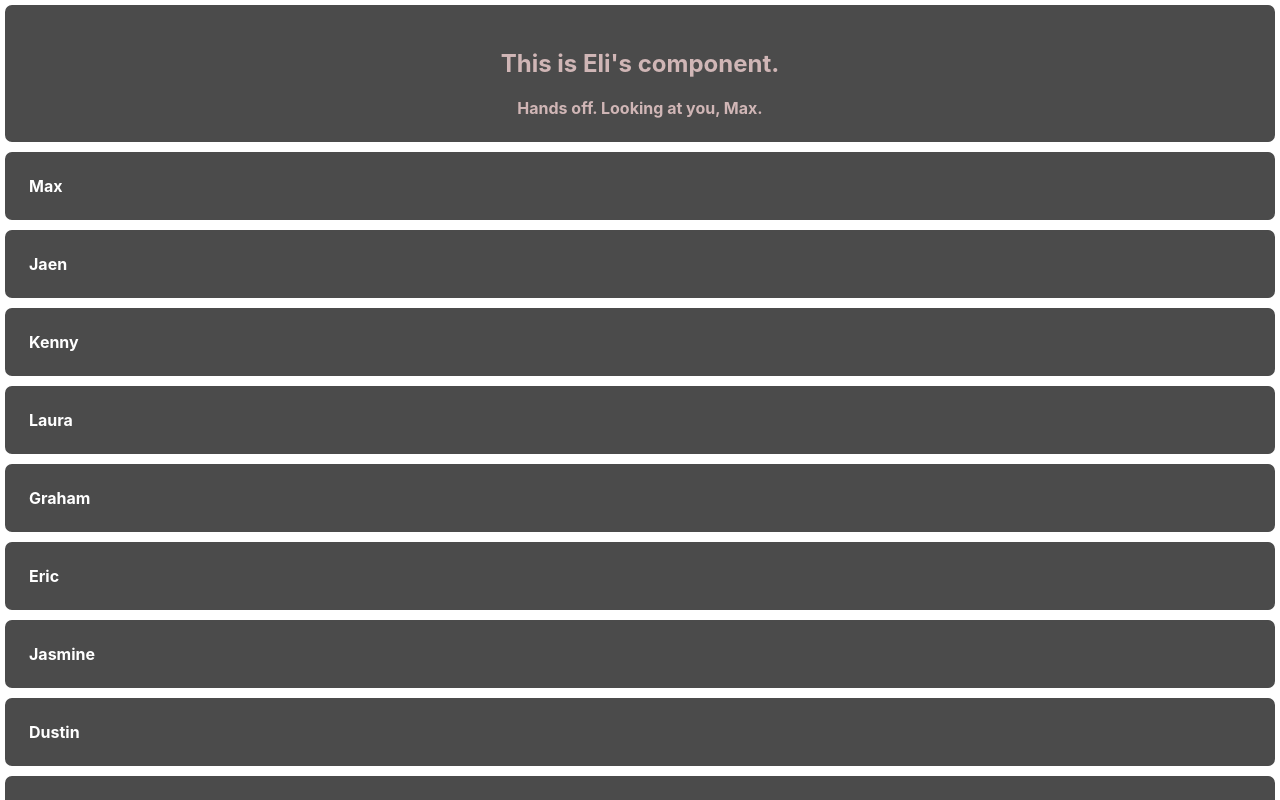
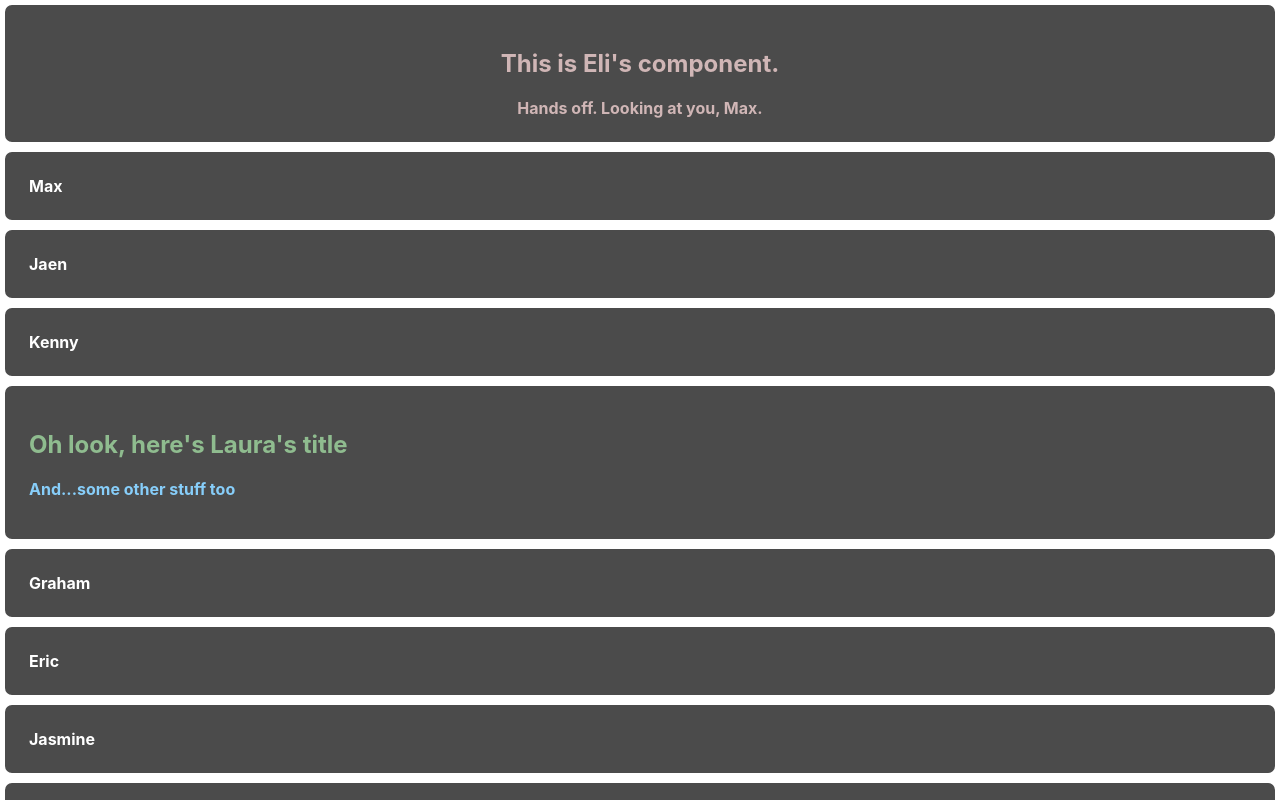
Before and after one commit to eli-cusic/udemy-practice-app, a React (Create React App) app: page / in a window 1280 px wide. Shown: the top 800 px of the page. Built offline with nearby package versions, Linux system fonts and the light colour scheme.

Commit message:
basic components and styles

```diff
--- a/src/App.js
+++ b/src/App.js
@@ -1,6 +1,7 @@
 import './App.css';
 import Eli from './components/eli_components/Eli';
 import BradyFactory from './components/brady_components/BradyFactory';
+import Laura from './components/laura_components/Laura'
 
 function App() {
   return (
@@ -18,7 +19,7 @@ function App() {
         Kenny
       </div>
       <div className='person'>
-        Laura
+        <Laura />
       </div>
       <div className='person'>
         Graham
--- a/src/components/laura_components/Laura.js
+++ b/src/components/laura_components/Laura.js
@@ -0,0 +1,13 @@
+import LauraTitle from "./LauraTitle";
+import LauraDesc from "./LauraDesc";
+
+function Laura() {
+  return (
+    <div>
+      <LauraTitle />
+      <LauraDesc />
+    </div>
+  );
+}
+
+export default Laura;
--- /dev/null
+++ b/src/components/laura_components/LauraDesc.css
@@ -0,0 +1,3 @@
+.laura-desc {
+  color:lightskyblue;
+}
--- /dev/null
+++ b/src/components/laura_components/LauraDesc.js
@@ -0,0 +1,7 @@
+import "./LauraDesc.css";
+
+function LauraDesc() {
+  return <p className="laura-desc">And...some other stuff too</p>;
+}
+
+export default LauraDesc;
--- /dev/null
+++ b/src/components/laura_components/LauraTitle.css
@@ -0,0 +1,3 @@
+.laura-title {
+  color:darkseagreen;
+}
--- /dev/null
+++ b/src/components/laura_components/LauraTitle.js
@@ -0,0 +1,7 @@
+import "./LauraTitle.css";
+
+function LauraTitle() {
+  return <h2 className="laura-title">Oh look, here's Laura's title</h2>;
+}
+
+export default LauraTitle;
```
